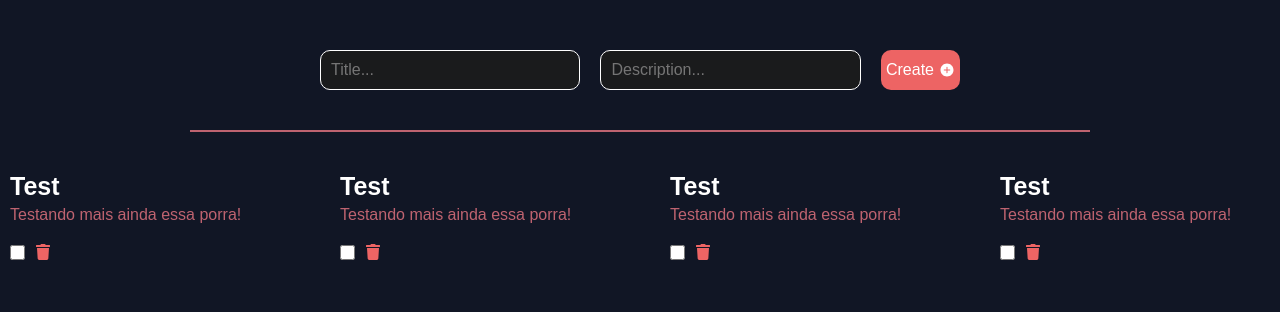
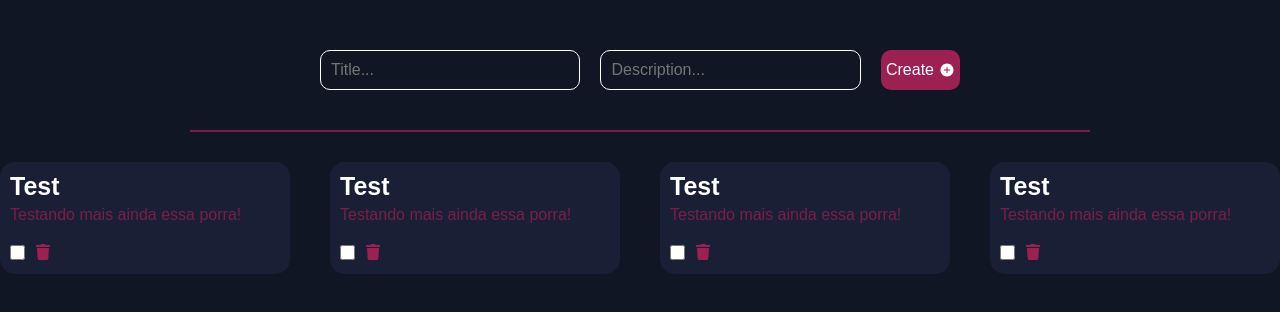
Before and after one commit to Frasato/To-Do-List-React-Ts, a React (Vite) app: page / in a window 1280 px wide. Shown: the top 312 px of the page. Built offline with nearby package versions, Linux system fonts and the light colour scheme.

Commit message:
Create color constants

```diff
--- a/src/constants/colors.ts
+++ b/src/constants/colors.ts
@@ -1,9 +1,11 @@
-const bgColor: string = '#1a1b1c';
-const primaryColor: string = '#ed6464';
-const secundaryColor: string = '#bf6370';
+const bgColor: string = '#111625';
+const bgItem: string = '#192036';
+const primaryColor: string = '#9d2053';
+const secundaryColor: string = '#7a1e48';
 
 export {
     bgColor,
     primaryColor,
-    secundaryColor
+    secundaryColor,
+    bgItem
 }
```
